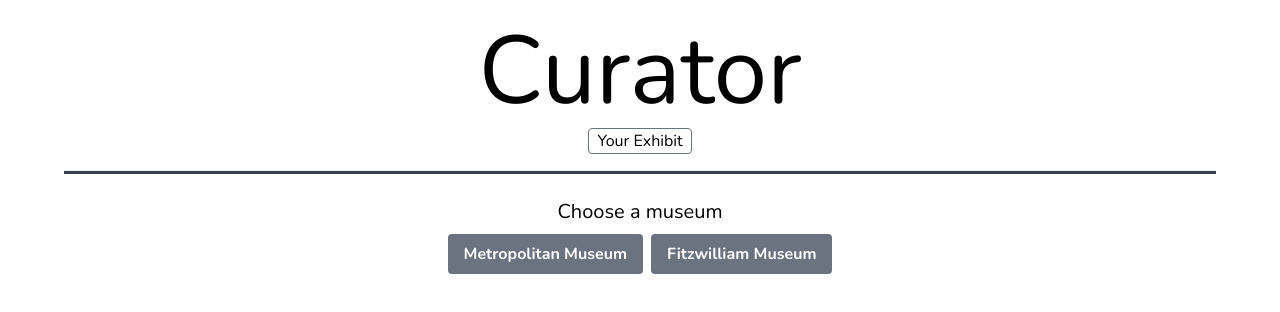
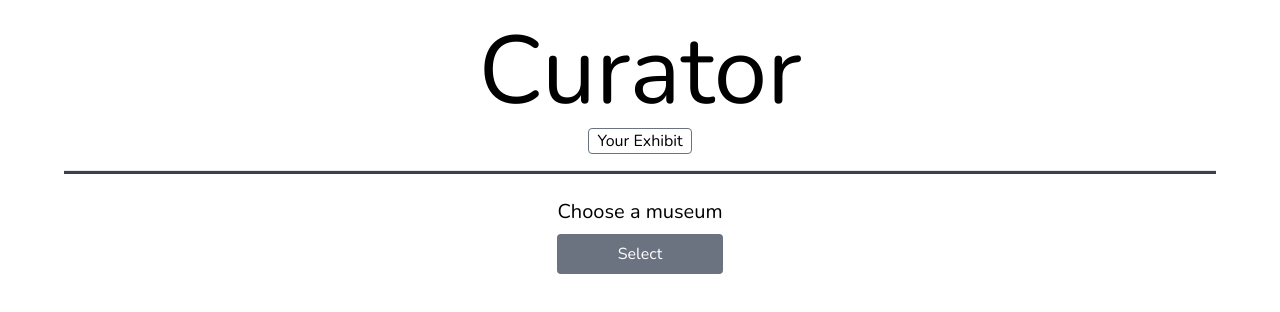
Before and after one commit to CraigAT1181/curator, a React (Vite) app: page /home in a window 1280 px wide. Shown: the top 312 px of the page. Built offline with nearby package versions, Linux system fonts and the light colour scheme; the HTML template or start-up script is replaced by a standard one.

Commit message:
Extracted museum-selection buttons from Home and replaced with a DropdownList component.

```diff
--- a/src/api/api.js
+++ b/src/api/api.js
@@ -6,8 +6,8 @@
 
 export default api;
 
-export const getMetExhibits = async () => {
-  const { data } = await api.get("/met_exhibits");
+export const getMetExhibits = async (pageNumber) => {
+  const { data } = await api.get(`/met_exhibits?page=${pageNumber}`);
 
   return data;
 };
--- /dev/null
+++ b/src/components/DropDownList.jsx
@@ -0,0 +1,35 @@
+import React, { useState } from "react";
+
+export default function DropdownList({ setMuseum }) {
+  const [clicked, setClicked] = useState(false);
+
+  return (
+    <div className="relative">
+      <div className="flex justify-center md:text-xl">
+        <h2>Choose a museum</h2>
+      </div>
+      <button
+        className="dropdown"
+        onClick={() => setClicked(!clicked)}>
+        Select
+      </button>
+
+      <div
+        id="dropdownMenu"
+        className={`absolute left-1/2 transform -translate-x-1/2 mt-3 w-48 bg-white border border-gray-200 rounded shadow-md ${
+          clicked ? "" : "hidden"
+        } z-50`}>
+        <div
+          className="block cursor-pointer px-4 py-2 text-gray-800 hover:bg-gray-200"
+          onClick={() => setMuseum("metropolitan")}>
+          Metropolitan Museum
+        </div>
+        <div
+          className="block cursor-pointer px-4 py-2 text-gray-800 hover:bg-gray-200"
+          onClick={() => setMuseum("fitzwilliam")}>
+          Fitzwilliam Museum
+        </div>
+      </div>
+    </div>
+  );
+}
--- a/src/components/ExhibitDisplay.jsx
+++ b/src/components/ExhibitDisplay.jsx
@@ -2,9 +2,10 @@
 import SearchExhibits from "./SearchExhibits";
 import ObjectCard from "./ObjectCard";
 
+
 export default function ExhibitDisplay({ exhibits }) {
   const [searchedExhibits, setSearchedExhibits] = useState([]);
-  const [pageNumber, setPageNumber] = useState(1);
+
 
   useEffect(() => {}, []);
 
@@ -31,16 +32,7 @@
           : null}
       </div>
 
-      {/* ---- PAGE BUTTONS ---- */}
-      <div className="flex">
-        {exhibits.length > 0 && (
-          <>
-            <button>-</button>
-            <p>{pageNumber}</p>
-            <button>+</button>
-          </>
-        )}
-      </div>
+
     </div>
   );
 }
--- a/src/components/Home.jsx
+++ b/src/components/Home.jsx
@@ -1,26 +1,28 @@
 import React, { useEffect, useState } from "react";
 import ExhibitDisplay from "./ExhibitDisplay";
+import PageChange from "./PageChange";
 import { getMetExhibits } from "../api/api";
+import DropdownList from "./DropDownList";
 
 export default function Home() {
+  const [museum, setMuseum] = useState(null);
   const [exhibits, setExhibits] = useState([]);
+  const [pageNumber, setPageNumber] = useState(1);
   const [isLoading, setIsLoading] = useState(false);
   const [error, setError] = useState(null);
 
-  useEffect(() => {}, []);
-
-  const handleMetClick = () => {
-    // ADD CACHING LOGIC HERE
-    setIsLoading(true);
-    getMetExhibits().then(({ exhibits }) => {
-      setIsLoading(false);
-      setExhibits(exhibits);
-    });
-  };
-
-  const handleFitzClick = () => {
-    // ADD CACHING LOGIC HERE
-  };
+  useEffect(() => {
+    if (museum && museum === "metropolitan") {
+      setIsLoading(true);
+      getMetExhibits(pageNumber).then(({ exhibits }) => {
+        setIsLoading(false);
+        setExhibits(exhibits);
+      });
+    } else if (museum && museum === "fitzwilliam") {
+    } else {
+      setExhibits([]);
+    }
+  }, [museum]);
 
   if (isLoading) {
     return <div>Loading...</div>;
@@ -28,26 +30,8 @@
 
   return (
     <div>
-      <div>
-        <div className="flex justify-center md:text-xl">
-          <h2>Choose a museum</h2>
-        </div>
-        <div className="md:flex justify-center">
-          <button
-            className="button md:w-auto"
-            onClick={() => {
-              handleMetClick();
-            }}>
-            Metropolitan Museum
-          </button>
-          <button
-            className="button md:w-auto md:ml-2"
-            onClick={() => {
-              handleFitzClick();
-            }}>
-            Fitzwilliam Museum
-          </button>
-        </div>
+      <div className="flex justify-center">
+        <DropdownList setMuseum={setMuseum} />
       </div>
 
       <div>
@@ -57,6 +41,13 @@
           )}
         </div>
       </div>
+
+      {exhibits.length > 0 && (
+        <PageChange
+          pageNumber={pageNumber}
+          setPageNumber={setPageNumber}
+        />
+      )}
     </div>
   );
 }
--- a/src/components/PageChange.jsx
+++ b/src/components/PageChange.jsx
@@ -0,0 +1,12 @@
+import React from "react";
+import { useParams } from "react-router-dom";
+
+export default function PageChange({pageNumber, setPageNumber}) {
+  return (
+    <div className="flex">
+      <button onClick={() => setPageNumber(pageNumber--)}>-</button>
+      <p>{pageNumber}</p>
+      <button onClick={() => setPageNumber(pageNumber++)}>+</button>
+    </div>
+  );
+}
--- a/src/index.css
+++ b/src/index.css
@@ -10,8 +10,8 @@
   @apply bg-gray-100 rounded overflow-hidden shadow-md cursor-pointer relative;
 }
 
-.button {
-  @apply bg-gray-500 hover:bg-gray-700 text-white font-bold py-2 px-4 rounded focus:outline-none w-full mt-2;
+.dropdown {
+  @apply bg-gray-500 hover:bg-gray-700 text-white py-2 px-4 rounded focus:outline-none w-full mt-2;
 }
 
 .badge {
```
